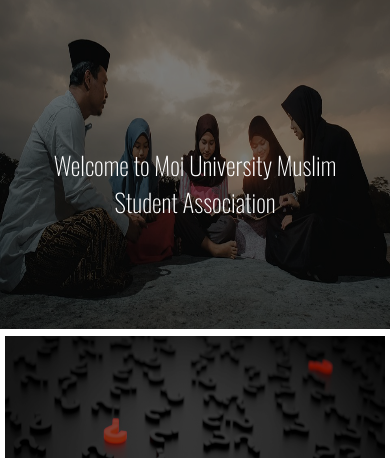
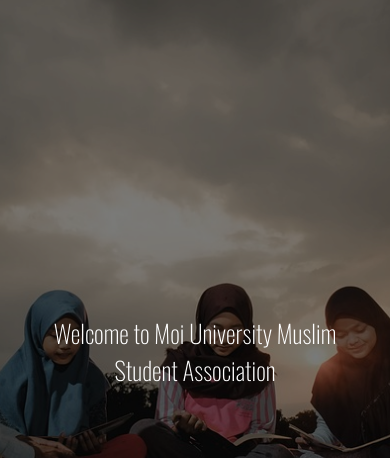
Before and after one commit to waregamo/MUMSA, a plain HTML site: page index.html in a window 390 px wide. Shown: the part 71-529 px from the top of the page. Drawn offline with nearby package versions, Linux system fonts and the light colour scheme.

Commit message:
homepage update

```diff
--- a/css/style.css
+++ b/css/style.css
@@ -6,7 +6,7 @@
 
 #BACKGROUND{
     position: absolute;
-    top: 0;
+    top: -40px;
     left: 0;
     filter: brightness(50%);
     width: 100%;
@@ -92,14 +92,39 @@
         font-size: 25px;
         padding: 0 20px;
     }
+    section{
+        overflow: hidden;
+        height: 85vh;
+    }
 
-    section{
-        height: fit-content;
+    #banner{
+        position: relative;
+        background-image: url(../images/muslimback.jpg);
+        background-position: center;
+        background-size: cover;
+        filter: brightness(50%);
+        z-index: -1;
+        height: 75vh;
+
+    }
+
+    .welcome{
+        position: absolute;
+        top: 0;
+        left: 0;
+        display: flex;
+        justify-content: center;
+        align-items: center;
+        padding-top: 10vh;
+        height: 80vh;
+        font-weight: 200;
+        font-size: 35px;
+        color: #fff;
+        font-family: 'Oswald', sans-serif;
+        text-align: center;
     }
     #BACKGROUND{
-        height: 400px;
-        background-position: center;
-        background-size: cover;
+        display: none;
     }
 
     .mid{
--- a/index.html
+++ b/index.html
@@ -52,6 +52,7 @@
            </div>
            <script src="app.js"></script>
        </div>
+       <div id="banner"></div>
        <div class="welcome">
             <h1>Welcome to Moi University Muslim Student Association</h1>
        </div>
```
